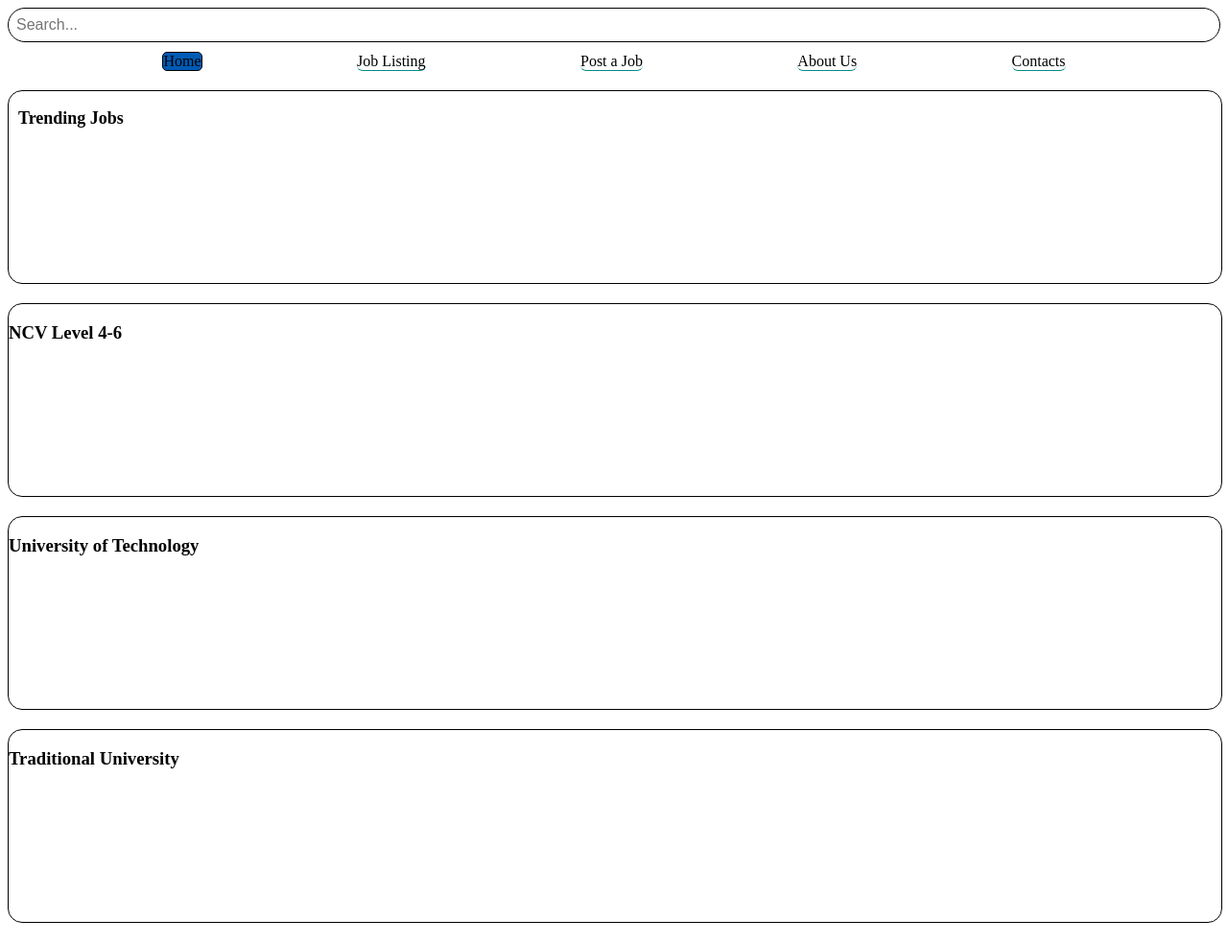
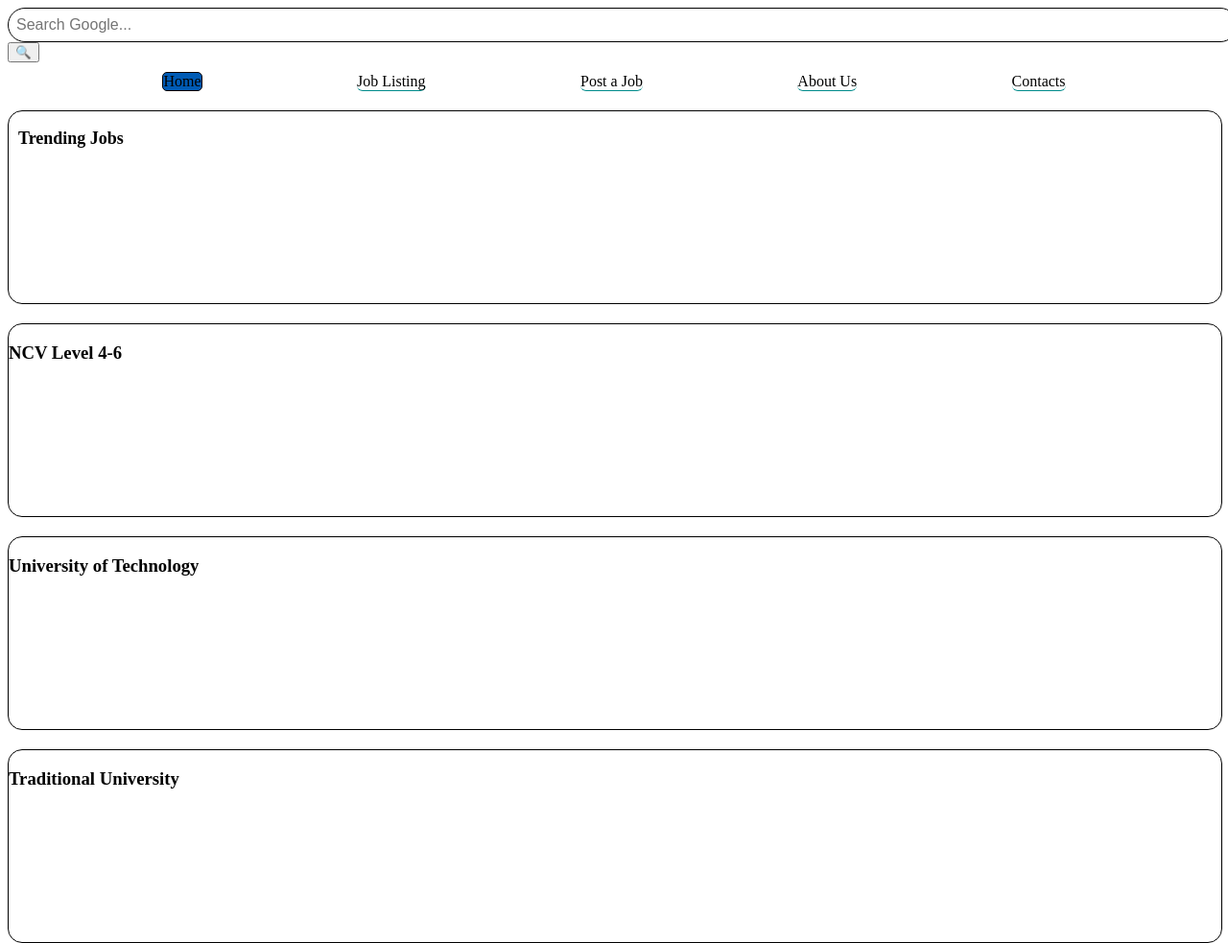
Before and after one commit to Bandile024/Edu-Me, a plain HTML site: page index.html in a window 1280 px wide. Shown: the top 983 px of the page at 96% size. Drawn offline with Linux system fonts and the light colour scheme.

Commit message:
Update index.html

```diff
--- a/index.html
+++ b/index.html
@@ -10,9 +10,10 @@
 <body>
     <!-- Your content goes here -->
 <header>
-    <div class="search-container">
-    <input type="text" id="search" placeholder="Search...">
-</div>
+    <form action="https://www.google.com/search" method="GET">
+    <input type="text" name="q" placeholder="Search Google...">
+    <button type="submit">🔍</button>
+    </form>
 
 <nav class="navbar">
 
@@ -64,6 +65,10 @@
         <p>© 2025 Edu-Me. All rights reserved.</p>
     </footer>
 
+  <script async src="https://cse.google.com/cse.js?cx=73841b6dcaf924b62">
+</script>
+<div class="gcse-search"></div>
+
 <script>
     document.addEventListener("DOMContentLoaded", function() {
         let links = document.querySelectorAll(".navbar a");
```
